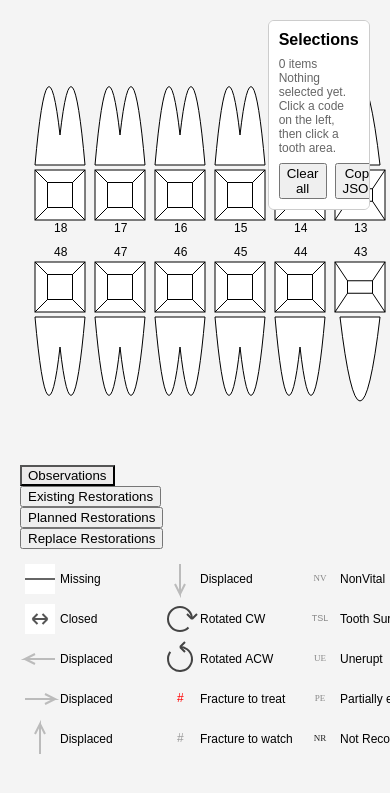
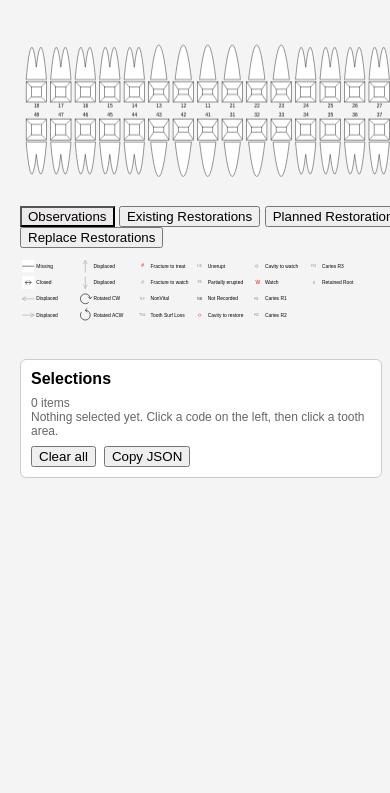
Before and after one commit to MikeForde/Django_PostgreSQL, a Django app: page /dental/ in a window 390 px wide; the page is wider, and only the part inside the window is pictured. Shown: the part 176-969 px from the top of that part. After the commit the page ends 654 px from the top of that part, so only its background shows below. Run offline with Django 5.2, Linux system fonts and the light colour scheme.

Commit message:
Responsive layout

```diff
--- a/myapp/static/myapp/js/dentalChart.js
+++ b/myapp/static/myapp/js/dentalChart.js
@@ -17,16 +17,61 @@ $(document).ready(function () {
     const adjustment = 12;
     const rootToothGap = 5;
 
-    const canvasWidth = (totalTeeth * (toothWidth + gap)) + gap;
-    const chartHeight = (1.8 * (toothHeight + rootHeight + rootToothGap + gap)) + (4 * gap) + adjustment;
+    // const canvasWidth = (totalTeeth * (toothWidth + gap)) + gap;
+    // const chartHeight = (1.8 * (toothHeight + rootHeight + rootToothGap + gap)) + (4 * gap) + adjustment;
     const itemsHeight = 200;
 
-    // Set canvas size
-    chartCanvas.width = canvasWidth + (2 * margin);
-    chartCanvas.height = chartHeight + (2 * margin);
-    itemsCanvas.width = canvasWidth + (2 * margin);
-    itemsCanvas.height = itemsHeight + (2 * margin);
+    const DESIGN = {
+        width: (totalTeeth * (toothWidth + gap)) + gap + (2 * margin),       // original design width
+        chartHeight: (1.8 * (toothHeight + rootHeight + rootToothGap + gap)) + (4 * gap) + adjustment + (2 * margin),
+        itemsHeight: itemsHeight + (2 * margin)
+    };
+
+    let uiScale = 1;                              // current scale vs design
+    const dpr = window.devicePixelRatio || 1;     // retina handling
     let hoverTooltip = null;
+
+    function clearCanvas(ctx, canvas) {
+        // Clear in device pixels irrespective of current transform
+        ctx.save();
+        ctx.setTransform(1, 0, 0, 1, 0, 0);
+        ctx.clearRect(0, 0, canvas.width, canvas.height);
+        ctx.restore();
+    }
+
+    function resizeCanvases() {
+        const container = document.querySelector('.canvas-col') || chartCanvas.parentElement;
+        const cssTargetWidth = container.clientWidth || window.innerWidth;
+
+        // Don’t upscale above design size; scale down on smaller screens
+        uiScale = uiScale = cssTargetWidth / DESIGN.width;
+
+        // Set CSS (display) size
+        chartCanvas.style.width = (DESIGN.width * uiScale) + 'px';
+        chartCanvas.style.height = (DESIGN.chartHeight * uiScale) + 'px';
+        itemsCanvas.style.width = (DESIGN.width * uiScale) + 'px';
+        itemsCanvas.style.height = (DESIGN.itemsHeight * uiScale) + 'px';
+
+        // Set internal pixel buffer (retina-aware)
+        chartCanvas.width = Math.floor(DESIGN.width * uiScale * dpr);
+        chartCanvas.height = Math.floor(DESIGN.chartHeight * uiScale * dpr);
+        itemsCanvas.width = Math.floor(DESIGN.width * uiScale * dpr);
+        itemsCanvas.height = Math.floor(DESIGN.itemsHeight * uiScale * dpr);
+
+        // Apply transform so all drawing uses design coordinates
+        ctx.setTransform(dpr * uiScale, 0, 0, dpr * uiScale, 0, 0);
+        itemsCtx.setTransform(dpr * uiScale, 0, 0, dpr * uiScale, 0, 0);
+
+        // Redraw everything
+        drawProblems();   // this internally calls drawTeeth() etc.
+        drawItems();
+    }
+
+    function debounce(fn, ms) {
+        let t;
+        return (...args) => { clearTimeout(t); t = setTimeout(() => fn(...args), ms); };
+    }
+    window.addEventListener('resize', debounce(resizeCanvases, 100));
 
     const lineDrawings = {
         acrylicDenture: (ctx, x, y, width, height, lineColor) => {
@@ -1241,8 +1286,8 @@ $(document).ready(function () {
     });
 
     const tip = document.createElement('div');
-        tip.id = 'itemsTooltip';
-        Object.assign(tip.style, {
+    tip.id = 'itemsTooltip';
+    Object.assign(tip.style, {
         position: 'fixed',
         padding: '4px 6px',
         background: 'rgba(0,0,0,0.8)',
@@ -1252,14 +1297,14 @@ $(document).ready(function () {
         pointerEvents: 'none',
         zIndex: '9999',
         display: 'none'
-        });
-        document.body.appendChild(tip);
+    });
+    document.body.appendChild(tip);
 
     itemsCanvas.addEventListener('mousemove', function (event) {
         if (!hoverTooltip) return;
         const rect = itemsCanvas.getBoundingClientRect();
-        const x = event.clientX - rect.left;
-        const y = event.clientY - rect.top;
+        const x = (event.clientX - rect.left) / uiScale;
+        const y = (event.clientY - rect.top) / uiScale;
 
         const match = hoverTooltip.find(r =>
             x >= r.x && x <= r.x + r.w &&
@@ -1269,7 +1314,7 @@ $(document).ready(function () {
         if (match) {
             tip.textContent = `${match.label} — ${match.code}`;
             tip.style.left = (event.clientX + 10) + 'px';
-            tip.style.top  = (event.clientY + 12) + 'px';
+            tip.style.top = (event.clientY + 12) + 'px';
             tip.style.display = 'block';
         } else {
             tip.style.display = 'none';
@@ -1281,6 +1326,8 @@ $(document).ready(function () {
     });
 
     function drawTeeth() {
+        teeth.length = 0;
+        clearCanvas(ctx, chartCanvas);
         const topNumbers = [18, 17, 16, 15, 14, 13, 12, 11, 21, 22, 23, 24, 25, 26, 27, 28];
         const bottomNumbers = [48, 47, 46, 45, 44, 43, 42, 41, 31, 32, 33, 34, 35, 36, 37, 38];
 
@@ -1491,10 +1538,11 @@ $(document).ready(function () {
         const columnMargin = 100; // Margin between columns
         const hoverRegions = [];
 
-        itemsCtx.clearRect(0, 0, itemsCanvas.width, itemsCanvas.height);
+
+        clearCanvas(itemsCtx, itemsCanvas);
 
         // Calculate the number of items that fit vertically
-        const maxItemsPerColumn = Math.floor((itemsCanvas.height - 2 * margin) / lineHeight);
+        const maxItemsPerColumn = Math.floor((itemsHeight - 2 * margin) / lineHeight);
 
         // Filter problem codes by active tab
         const filteredProblemCodes = problemCodes.filter(item => item.tab === activeTab);
@@ -1546,16 +1594,17 @@ $(document).ready(function () {
                 w: textWidth,
                 h: itemSize,
                 code: item.code,
-                label: item.short
+                label: item.short   // ← ADDED
             });
 
+            // existing ICON region
             hoverRegions.push({
                 x: x,
                 y: y,
                 w: itemSize,
                 h: itemSize,
                 code: item.code,
-                label: item.short
+                label: item.short   // ← ADDED
             });
         });
         hoverTooltip = hoverRegions;
@@ -1564,12 +1613,12 @@ $(document).ready(function () {
     itemsCanvas.addEventListener('click', function (event) {
         const textOffset = 10;
         const rect = itemsCanvas.getBoundingClientRect();
-        const x = event.clientX - rect.left;
-        const y = event.clientY - rect.top;
+        const x = (event.clientX - rect.left) / uiScale;
+        const y = (event.clientY - rect.top) / uiScale;
         const itemSize = 30;
         const lineHeight = itemSize + 10; // Height of each line
         const columnMargin = 100; // Margin between columns
-        const maxItemsPerColumn = Math.floor((itemsCanvas.height - 2 * margin) / lineHeight);
+        const maxItemsPerColumn = Math.floor((itemsHeight - 2 * margin) / lineHeight);
 
         // Filter problem codes by active tab
         const filteredProblemCodes = problemCodes.filter(item => item.tab === activeTab);
@@ -1597,8 +1646,8 @@ $(document).ready(function () {
 
     $('#chartCanvas').click(function (event) {
         const rect = chartCanvas.getBoundingClientRect();
-        const x = event.clientX - rect.left;
-        const y = event.clientY - rect.top;
+        const x = (event.clientX - rect.left) / uiScale;
+        const y = (event.clientY - rect.top) / uiScale;
 
         let tooth = null;
         let area = null;
@@ -1972,33 +2021,6 @@ $(document).ready(function () {
         return dentalArea;
     }
 
-
-    // function getAreaPosition(x, y, width, height, rectX, rectY, rectWidth, rectHeight, area) {
-    //     switch (area) {
-    //         case 'T':
-    //             return { x: x + width / 2 - rectWidth / 2, y: y, width: rectWidth, height: rectHeight };
-    //         case 'B':
-    //             return { x: x + width / 2 - rectWidth / 2, y: y + height - rectHeight, width: rectWidth, height: rectHeight };
-    //         case 'L':
-    //             return { x: x, y: y + height / 2 - rectHeight / 2, width: rectWidth, height: rectHeight };
-    //         case 'R':
-    //             return { x: x + width - rectWidth, y: y + height / 2 - rectHeight / 2, width: rectWidth, height: rectHeight };
-    //         case 'O':
-    //             return { x: rectX, y: rectY, width: rectWidth, height: rectHeight };
-    //     }
-    // }
-
-
-    // function getAdjacentTooth(x, y, currentTooth) {
-    //     console.log(currentTooth);
-    //     const threshold = 30; // Define a threshold distance to find adjacent teeth
-    //     return teeth.find(t =>
-    //         t !== currentTooth &&
-    //         Math.abs(t.x - currentTooth.x) <= threshold &&
-    //         Math.abs(t.y - currentTooth.y) <= threshold
-    //     );
-    // }
-
     function getLabels(number) {
         let labels = {};
         if (number >= 11 && number <= 18) {
@@ -2187,7 +2209,6 @@ $(document).ready(function () {
 
     window.setActiveTab = setActiveTab;
 
-    drawTeeth();
-    drawItems();
+    resizeCanvases();
 
 });
--- a/myapp/templates/dental.html
+++ b/myapp/templates/dental.html
@@ -5,15 +5,67 @@
 
 {% block content %}
 <style>
-    .dental-layout{display:flex;gap:16px;align-items:flex-start}
-    .canvas-col{flex:1 1 auto;min-width:0}
-    .panel-col{width:340px;max-height:660px;overflow:auto;background:#fff;border:1px solid #ccc;padding:10px;border-radius:6px}
-    .panel-col h4{margin:0 0 8px 0}
-    .panel-actions{display:flex;gap:8px;margin-top:8px}
-    .panel-col table{width:100%;border-collapse:collapse}
-    .panel-col th,.panel-col td{border:1px solid #ddd;padding:6px 8px;font-size:13px}
-    .panel-col th{background:#7C9DB3;color:#FFFF54;text-align:left}
-    .muted{color:#666;font-size:12px}
+    .dental-layout {
+        display: flex;
+        gap: 16px;
+        align-items: flex-start;
+        flex-wrap: wrap;
+    }
+
+    .canvas-col {
+        flex: 1 1 900px;
+        min-width: 400px;
+    }
+
+    .canvas-col canvas {
+        display: block;
+        max-width: 100%;
+        height: auto;
+    }
+
+    .panel-col {
+        flex: 0 0 340px;
+        max-width: 100%;
+        overflow: auto;
+        background: #fff;
+        border: 1px solid #ccc;
+        padding: 10px;
+        border-radius: 6px
+    }
+
+    .panel-col h4 {
+        margin: 0 0 8px 0
+    }
+
+    .panel-actions {
+        display: flex;
+        gap: 8px;
+        margin-top: 8px
+    }
+
+    .panel-col table {
+        width: 100%;
+        border-collapse: collapse
+    }
+
+    .panel-col th,
+    .panel-col td {
+        border: 1px solid #ddd;
+        padding: 6px 8px;
+        font-size: 13px
+    }
+
+    .panel-col th {
+        background: #7C9DB3;
+        color: #FFFF54;
+        text-align: left
+    }
+
+    .muted {
+        color: #666;
+        font-size: 12px
+    }
+
 </style>
 
 <div class="dental-layout">
@@ -22,7 +74,8 @@
         <canvas id="chartCanvas" width="800" height="400"></canvas>
 
         <div id="tabControls" style="margin:10px 0;">
-        <button style="background-color: rgb(236, 234, 234);" onclick="setActiveTab('Observations')">Observations</button>
+            <button style="background-color: rgb(236, 234, 234);"
+                onclick="setActiveTab('Observations')">Observations</button>
             <button onclick="setActiveTab('Existing Restorations')">Existing Restorations</button>
             <button onclick="setActiveTab('Planned Restorations')">Planned Restorations</button>
             <button onclick="setActiveTab('Replace Restorations')">Replace Restorations</button>
```
Lines whose indentation alone changed are shown as unchanged.
